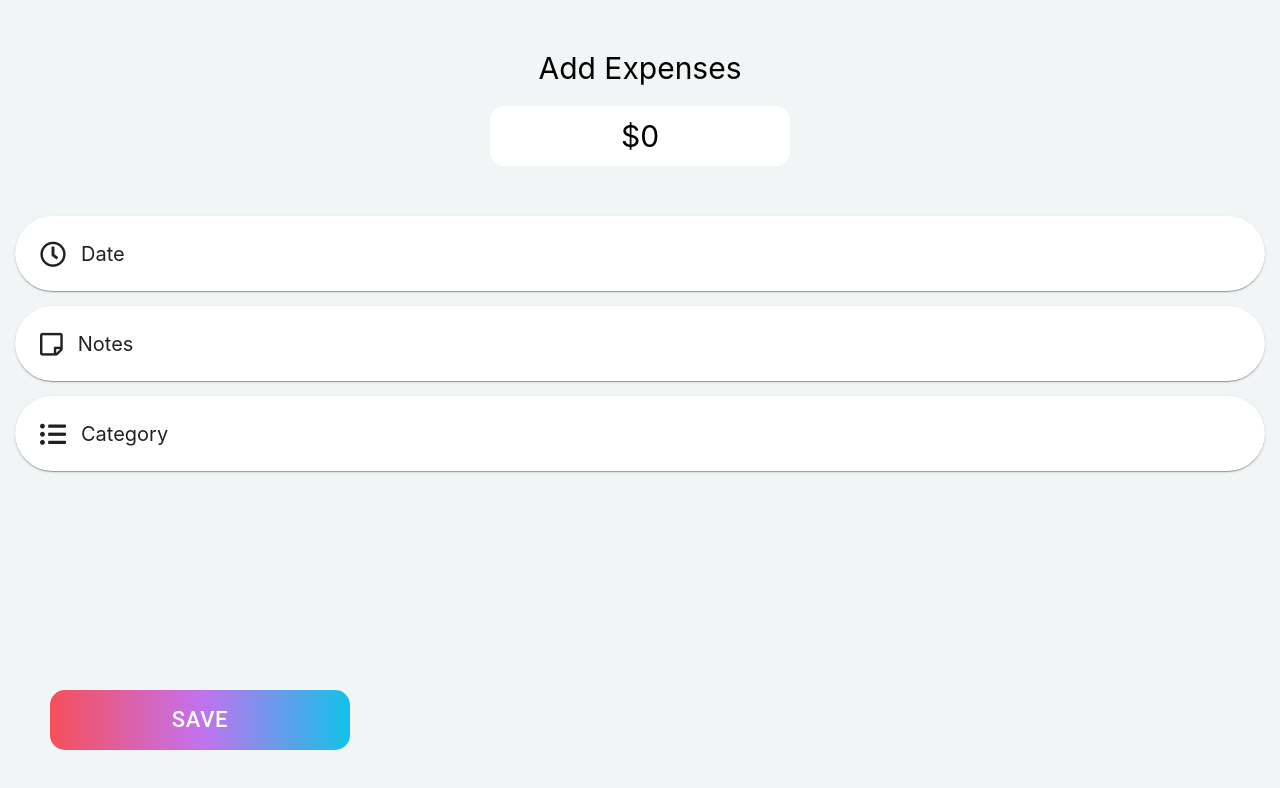
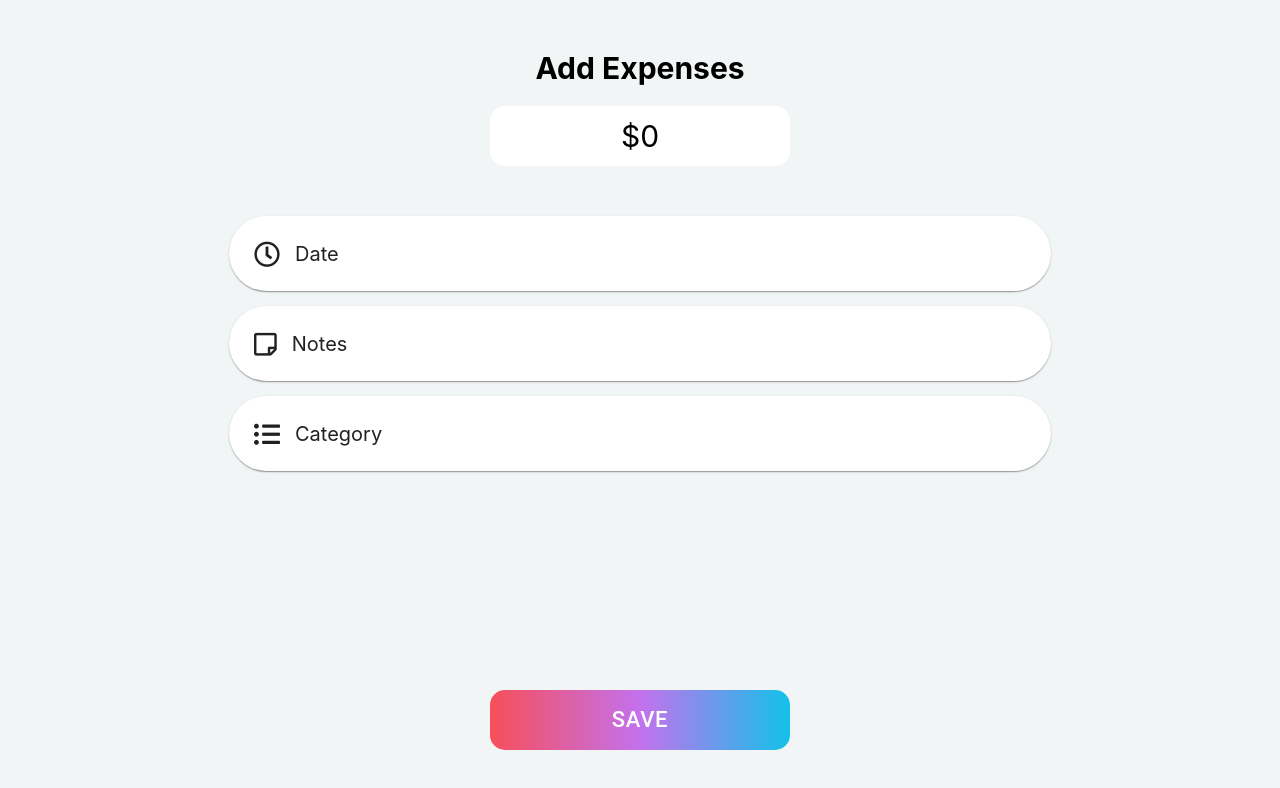
Before and after one commit to marleydoughty/cost-tracker-fe, a React (Create React App) app: page / in a window 1280 px wide. Shown: the top 788 px of the page. Built offline with nearby package versions, Linux system fonts and the light colour scheme.

Commit message:
adjusted layout for desktop

```diff
--- a/src/client/pages/add-expenses.jsx
+++ b/src/client/pages/add-expenses.jsx
@@ -1,15 +1,15 @@
 import { Button } from '@mui/material'
 import styled from '@emotion/styled'
 import {Card} from '@mui/material'
-
+import { Container } from '@mui/material'
 const AddExpense = () =>{
   return(
     <>
       <Header>
-        <h1></h1>Add Expenses
+        <h2>Add Expenses</h2>
         <ExpenseContainer>$0</ExpenseContainer>
-
       </Header>
+      <Container maxWidth="md">
         <CustomCard>
           <CardItems>
             <i className='far fa-clock'></i>
@@ -28,9 +28,10 @@ const AddExpense = () =>{
             <p>Category</p>
           </CardItems>
         </CustomCard>
-      <div>
+      </Container>
+      <ButtonContainer>
         <SaveButton>Save</SaveButton>
-      </div>
+      </ButtonContainer>
     </>
 
   )
@@ -47,8 +48,6 @@ background: -webkit-linear-gradient(to right, #f64f59, #c471ed, #12c2e9);
 background: linear-gradient(to right, #f64f59, #c471ed, #12c2e9);
 position:fixed;
 bottom:50px;
-left:50px;
-right:0;
 border-radius:15px;
 `
 const CustomCard = styled(Card)`
@@ -74,7 +73,7 @@ display:flex;
 flex-direction:column;
 align-items:center;
 justify-content:center;
-font-size:30px;
+font-size:20px;
 margin:50px 0 50px 0;
 `
 const ExpenseContainer =  styled.div`
@@ -88,3 +87,7 @@ height:60px;
 border-radius:15px;
 font-size:30px;
 `
+const ButtonContainer = styled.div`
+display:flex;
+justify-content:center;
+`
```
Lines whose indentation alone changed are shown as unchanged.
